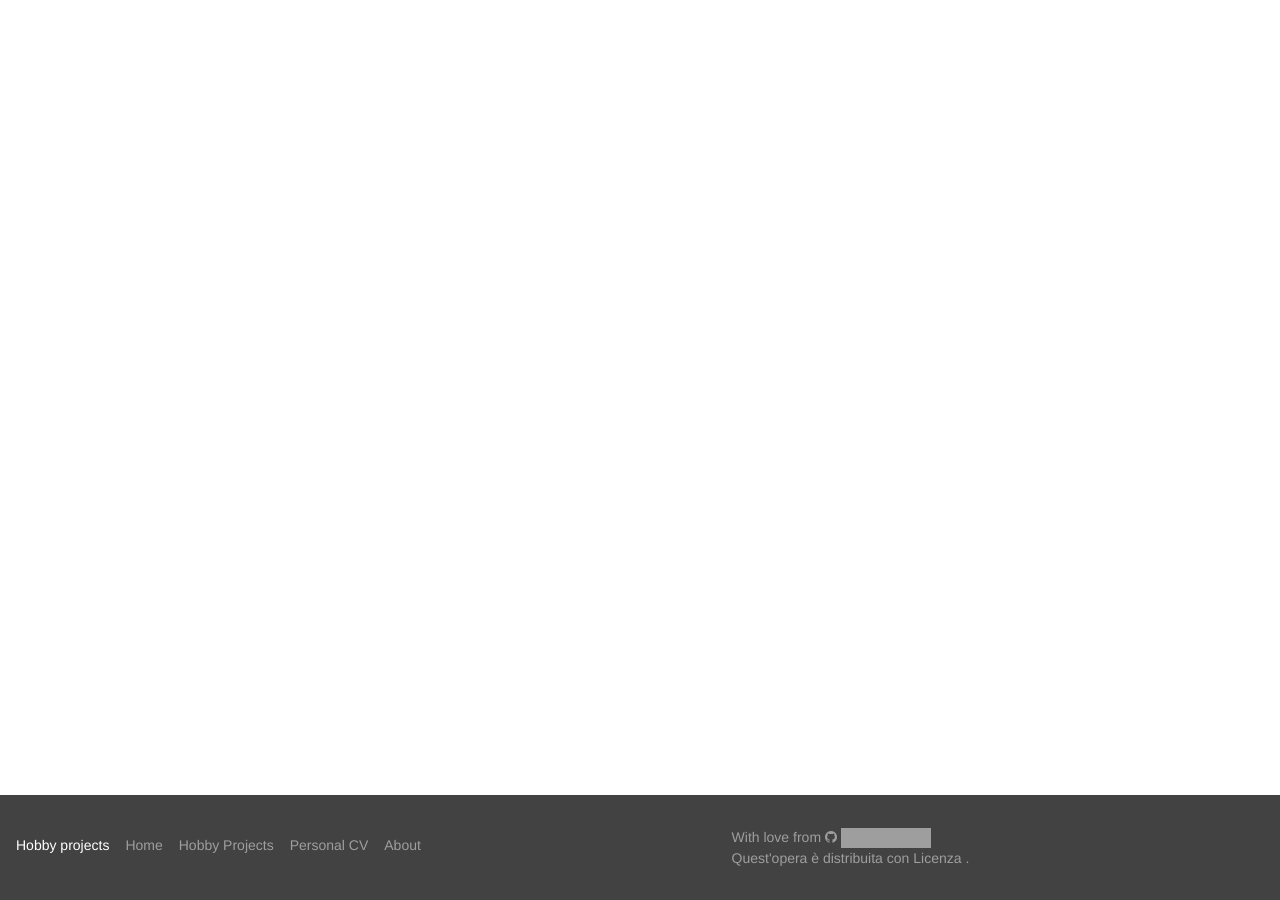
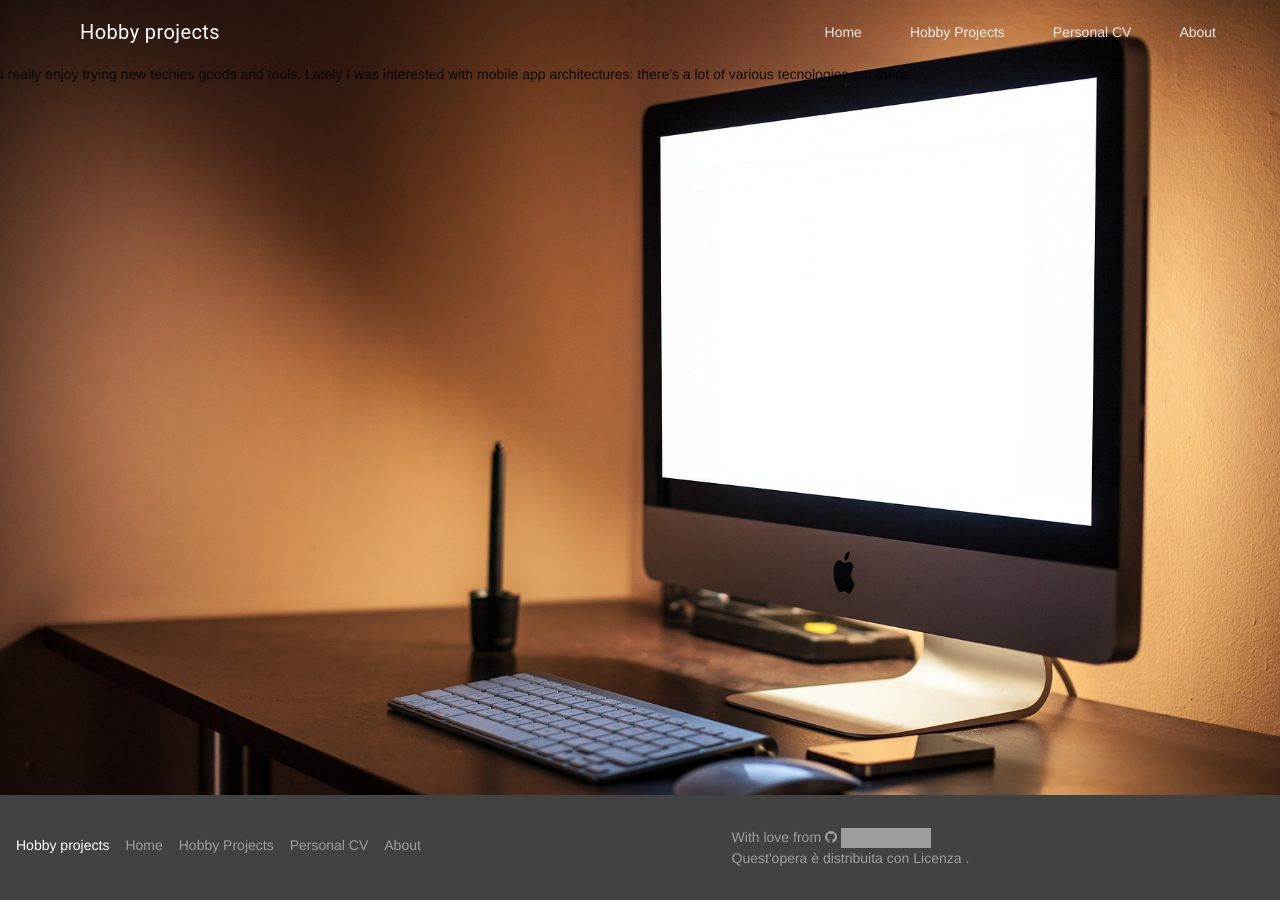
Before and after one commit to mcomisso/mcomisso.github.io, a Jekyll site: the page built from projects/index.html, in a window 1280 px wide. Built offline with Jekyll 4.4.1, drawn with Linux system fonts in a browser that asks for light colours; nearby versions of some CDN libraries; grey boxes are pictures that could not be loaded.

Commit message:
Begin using gitflow

```diff
--- a/about/index.html
+++ b/about/index.html
@@ -0,0 +1,5 @@
+---
+layout: default
+title: About!
+---
+<h1>About</h1>
--- a/blog/index.html
+++ b/blog/index.html
@@ -1,6 +1,6 @@
 ---
 layout: default
-title: Matteo Comisso's Blog
+title: Blog
 ---
 <!-- List of posts -->
 <h1>{{ page.title }}</h1>
--- a/index.html
+++ b/index.html
@@ -2,7 +2,6 @@
 layout: default
 title: Matteo Comisso - iOS/Web Developer
 ---
-
 <div class="hello">
   <h1>Hey there.</h1>
   Hi there!
--- a/projects/index.html
+++ b/projects/index.html
@@ -2,3 +2,7 @@
 layout: default
 title: Hobby projects
 ---
+
+I really enjoy trying new techies goods and tools.
+
+Lately I was interested with mobile app architectures: there's a lot of various tecnologies out there.
```
Also changed, not shown: images/background.jpg (added).
